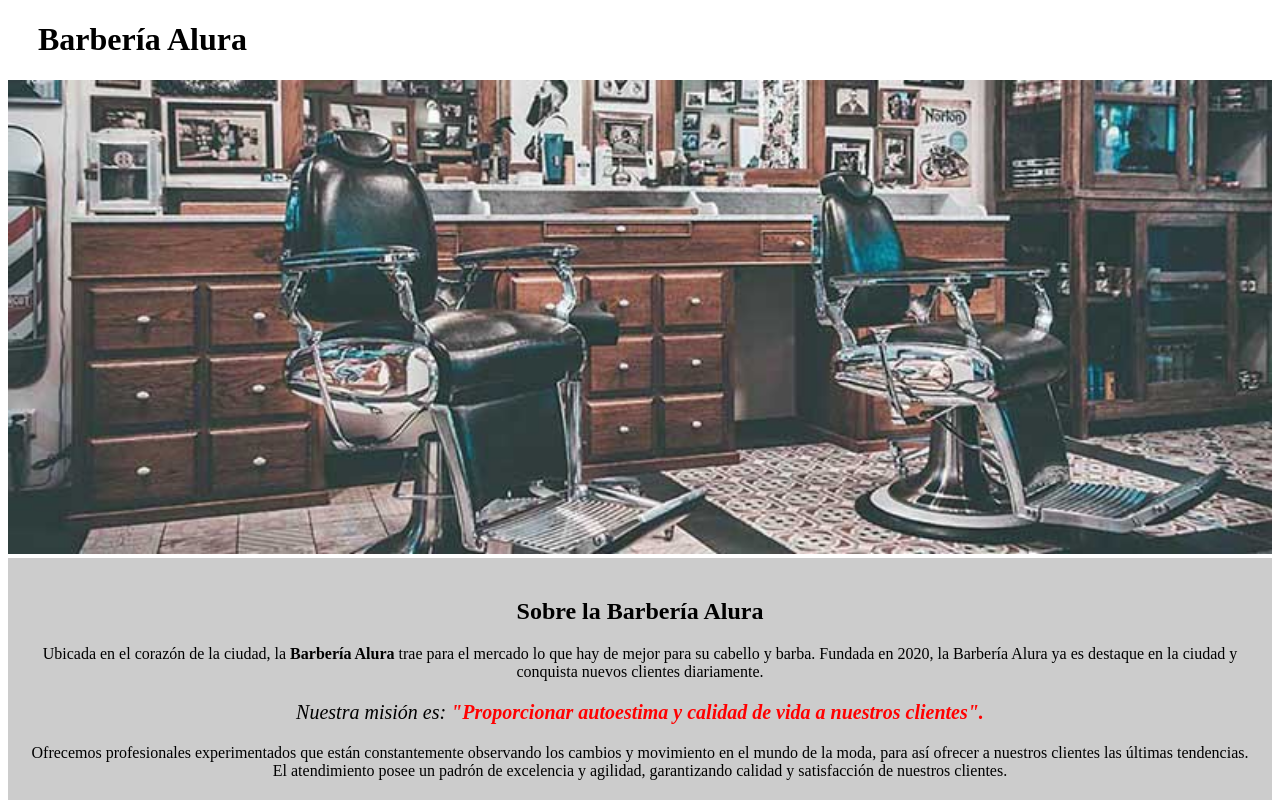
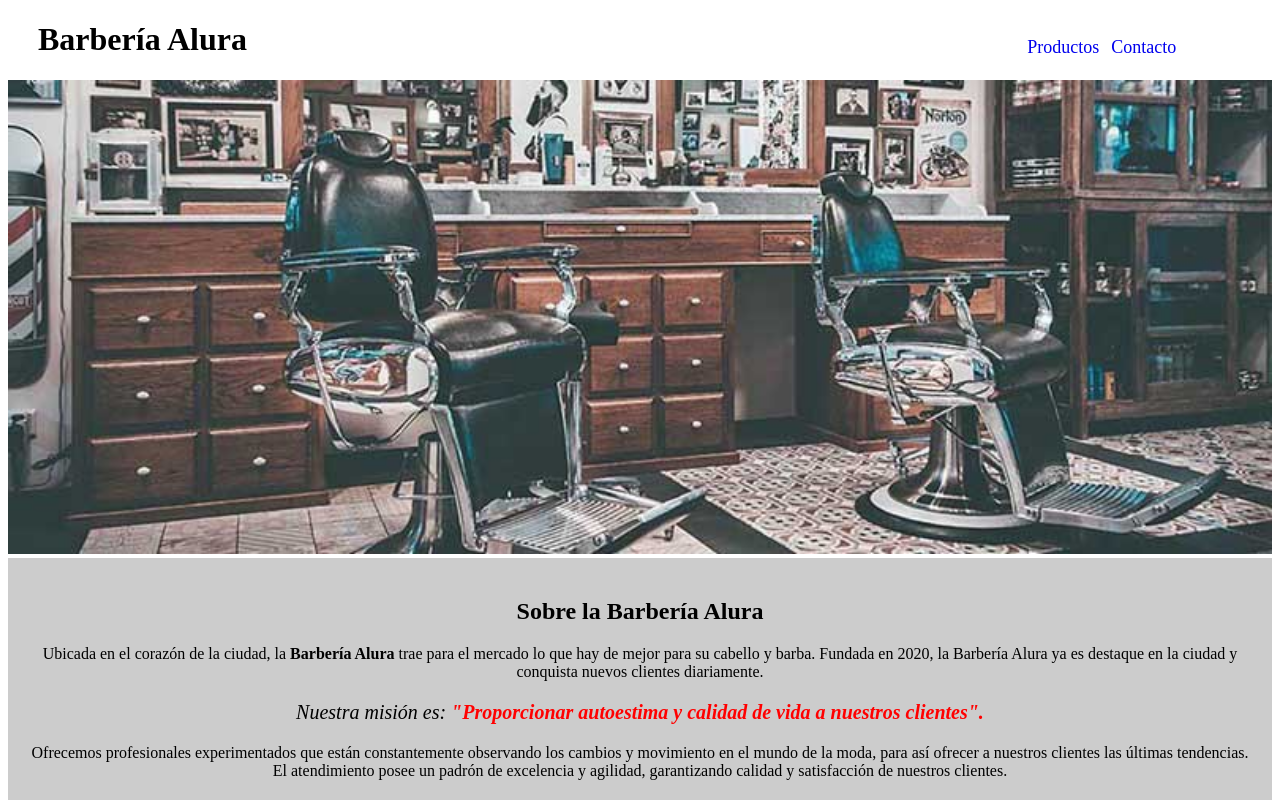
Before and after one commit to florenciamorisse/Oracle, a plain HTML site: page 03.HTML5 y CSS3/index.html in a window 1280 px wide. Shown: the top 800 px of the page. Drawn offline with Linux system fonts and the light colour scheme.

Commit message:
terminé productos

```diff
--- a/03.HTML5 y CSS3/index.html
+++ b/03.HTML5 y CSS3/index.html
@@ -10,6 +10,10 @@
   <body>
     <header>
        <h1 class="tituloPrincipal">Barbería Alura</h1>
+       <ul class="productos-contacto">
+        <li> <a href="productos.html">Productos</a> </li>
+        <li><a href="contacto.html">Contacto</a> </li>
+       </ul>
     </header>
     <img id="banner" src="/img/banner.jpg" />
 
--- a/03.HTML5 y CSS3/style.css
+++ b/03.HTML5 y CSS3/style.css
@@ -1,6 +1,29 @@
+header{
+position: relative;
 
+
+}
 .tituloPrincipal{
     padding-left: 30px;
+}
+header li{
+  display: inline-block;
+
+}
+.productos-contacto{
+  position: absolute;
+  top: 0;
+  right: 0;
+
+
+}
+ul.productos-contacto{
+  margin-right: 0;
+}
+header ul li a{
+  text-decoration: none;
+  padding-left:8px ;
+  font-size: 18px;
 }
 #banner{
    width: 100%;
```
Also changed, not shown: 03.HTML5 y CSS3/contacto.html (added, +12 -0 lines).
